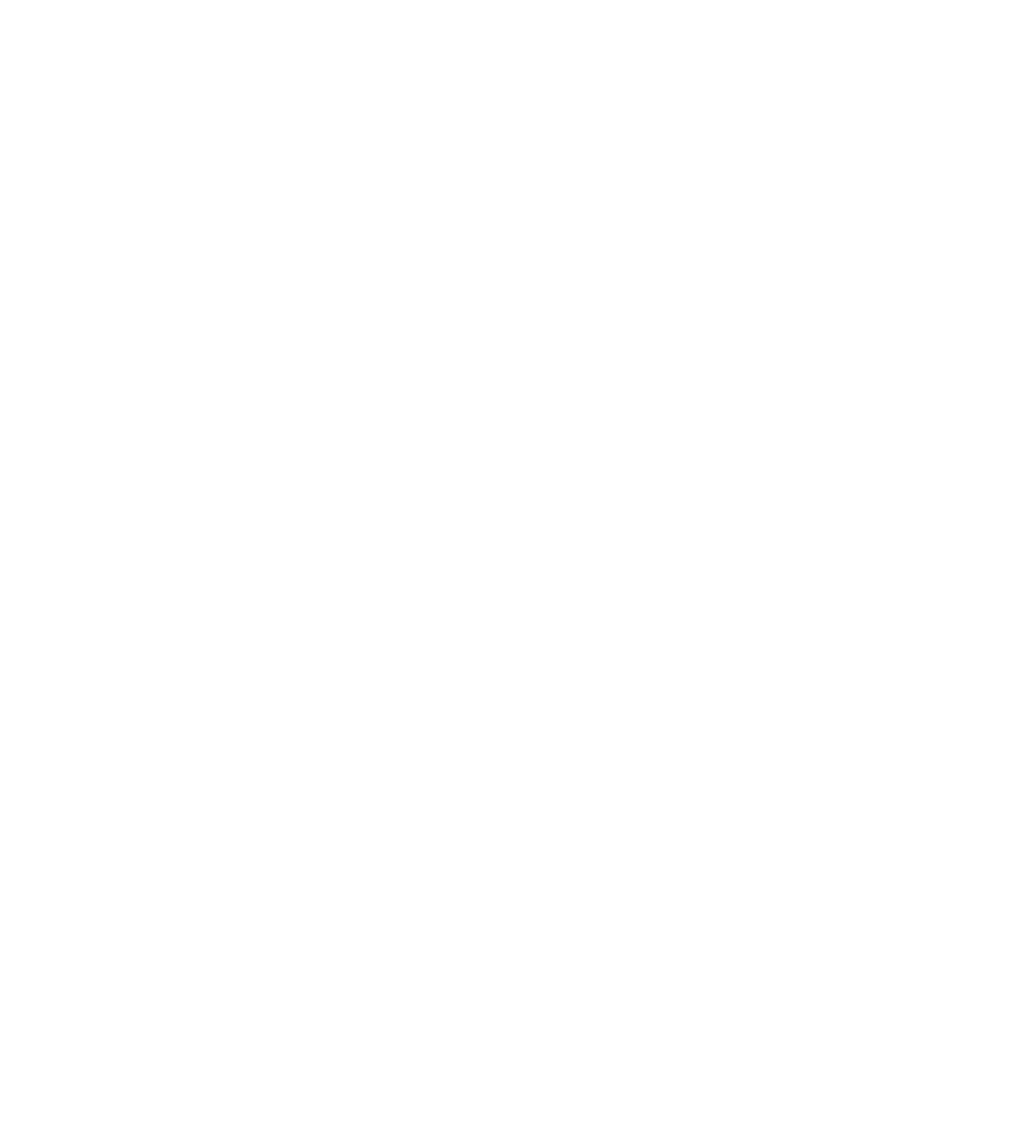
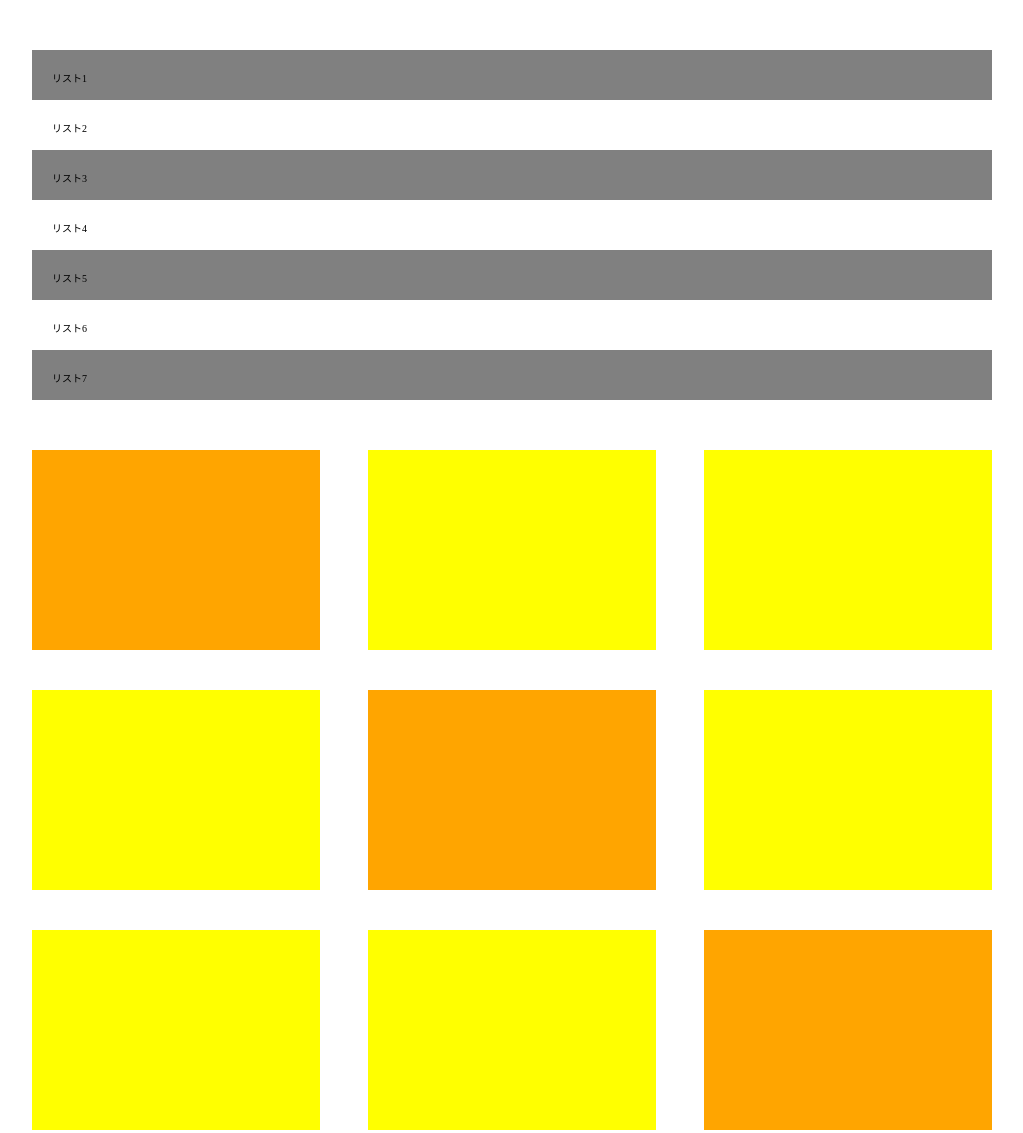
Before and after one commit to yuto-kawahara/HTML-CSS, a plain HTML site: page 2-8/index.html in a window 1280 px wide. Shown: the whole page, without its empty margins (128-1151 px from the left). Before the commit the page ends 800 px from the top, so only its background shows below. Drawn offline with Linux system fonts and the light colour scheme.

Commit message:
[Finish]2-8

```diff
--- a/2-8/index.html
+++ b/2-8/index.html
@@ -8,6 +8,25 @@
     <title>Document</title>
 </head>
 <body>
-
+    <div class="listbox">
+        <div><p>リスト1</p></div>
+        <div><p>リスト2</p></div>
+        <div><p>リスト3</p></div>
+        <div><p>リスト4</p></div>
+        <div><p>リスト5</p></div>
+        <div><p>リスト6</p></div>
+        <div><p>リスト7</p></div>
+    </div>
+    <div class="colorbox">
+        <div></div>
+        <div></div>
+        <div></div>
+        <div></div>
+        <div></div>
+        <div></div>
+        <div></div>
+        <div></div>
+        <div></div>
+    </div>
 </body>
 </html>
--- a/2-8/style.css
+++ b/2-8/style.css
@@ -0,0 +1,48 @@
+* {
+    margin: 0;
+    padding: 0;
+    box-sizing: border-box;
+}
+.listbox {
+    width: 960px;
+    margin: 50px auto;
+}
+.listbox div {
+    font-size: 10px;
+    height: 50px;
+    padding: 20px;
+}
+.listbox div:nth-child(odd) {
+    background-color: gray;
+}
+
+.colorbox {
+    display: flex;
+    flex-wrap: wrap;
+    width: 960px;
+    margin: 0 auto;
+    margin-bottom: 50px;
+}
+.colorbox div{
+    width: 30%;
+    height: 200px;
+    margin-bottom: 40px;
+    /* margin-right: 5%; */
+    background-color: yellow;
+}
+.colorbox div:nth-child(1) {
+    background-color: orange;
+}
+.colorbox div:nth-child(2) {
+    margin: 0 5%;
+}
+.colorbox div:nth-child(5) {
+    background-color: orange;
+    margin: 0 5%;
+}
+.colorbox div:nth-child(8) {
+    margin: 0 5%;
+}
+.colorbox div:nth-child(9) {
+    background-color: orange;
+}
```
